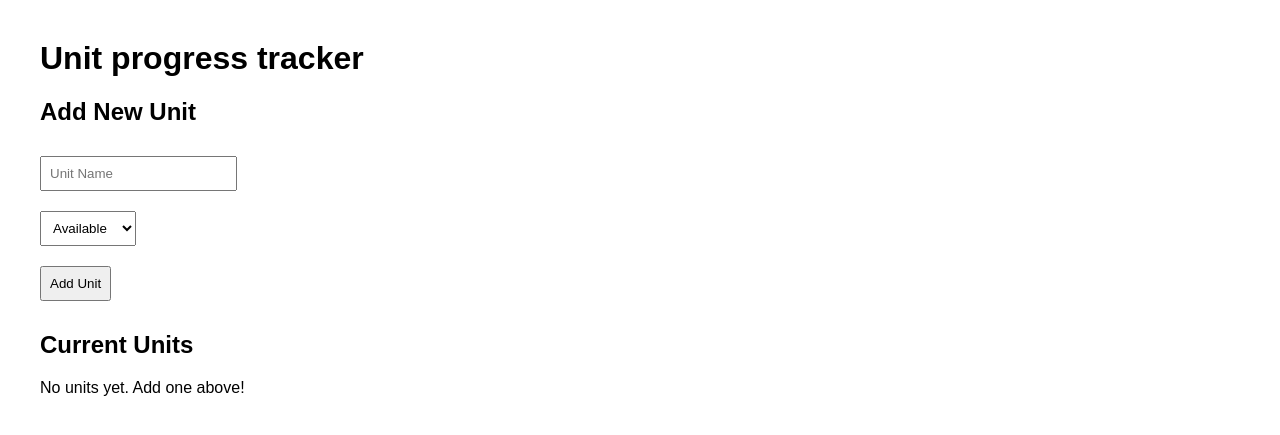
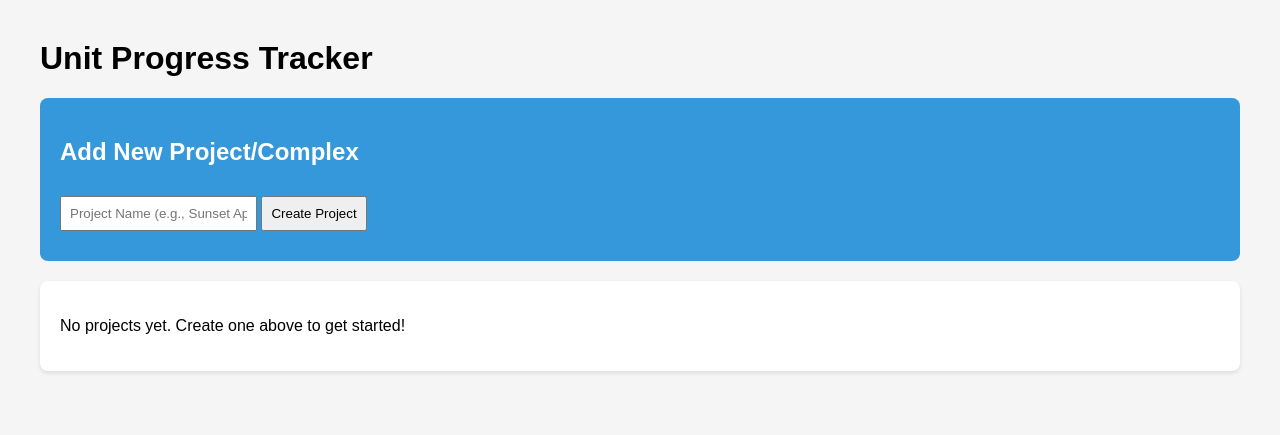
Before and after one commit to amadea989/unit-tracker, a Flask app: page / in a window 1280 px wide. Shown: the top 435 px of the page. Run offline with Flask 3, Linux system fonts and the light colour scheme.

Commit message:
Added project organization - units are now grooped by projects/complex

```diff
--- a/app.py
+++ b/app.py
@@ -5,48 +5,57 @@ app = Flask(__name__)
 # This is our "database" for now - just a list stored in memory
 # When you restart the app, this resets. We'll fix that later with a real database
 
-units = []
+projects = []
 
 # Route for the home page - handles GET requests (when you just visit the page)
 @app.route('/')
 def home():
 
     # render_template loads the HTML file and sends our 'units' list to it
-    return render_template ('index.html', units=units)
+    return render_template ('index.html', projects=projects)
 
-# Route for adding units - handles POST requests (when form is submitted)
-@app.route('/add', methods=['POST'])
-def add_unit():
-    # request.form gets the data from the form submission
-    # request.form['unit_name'] gets the value from the input with name="unit_name"
-    unit_name = request.form ['unit_name']
+# Route to add a new project
+@app.route('/add_project', methods=['POST'])
+def add_project():
+    project_name = request.form['project_name']
+
+    # Create new project with empty units list
+    new_project = {
+        'name': project_name,
+        'units': []  # Each project starts with no units
+    }
+
+    projects.append(new_project)
+    return redirect(url_for('home'))
+
+# Route to add a unit to a specific project
+# <int:project_id> means we expect the project's position in the list
+@app.route('/add_unit/<int:project_id>', methods=['POST'])
+def add_unit(project_id):
+    unit_name = request.form['unit_name']
     status = request.form['status']
-    # Create a dictionary (like an object) for this unit
+
+    # Create the unit
     new_unit = {
         'name': unit_name,
         'status': status
     }
 
-    # Add it to our unit list
-    units.append(new_unit)
+    # Add unit to the specific project's units list
+    if project_id < len(projects):
+        projects[project_id]['units'].append(new_unit)
 
-    # Redirect back to home page so user sees the updated list
-    # This prevents the "resubmit form" issue if user refreshes
     return redirect(url_for('home'))
 
-# Route for updating a unit's status
-# <int:unit_id> means we expect a number in the URL (the unit's position in the list)
-@app.route('/update/<int:unit_id>', methods=['POST'])
-def update_unit(unit_id):
-    # Get the new status from the form
+# Route to update a unit's status
+@app.route('/update/<int:project_id>/<int:unit_id>', methods=['POST'])
+def update_unit(project_id, unit_id):
     new_status = request.form['new_status']
 
-    # Update the unit at this position in our list
-    # unit_id is the index, so units[0] is first unit, units[1] is second, etc.
-    if unit_id < len(units):  # Make sure the unit_id exists
-        units[unit_id]['status'] = new_status
+    # Update the unit in the specific project
+    if project_id < len(projects) and unit_id < len(projects[project_id]['units']):
+        projects[project_id]['units'][unit_id]['status'] = new_status
 
-    # Redirect back to home to see the updated list
     return redirect(url_for('home'))
 
 # This runs the app in debug mode (shows errors, auto-reloads when you change code)
--- a/templates/index.html
+++ b/templates/index.html
@@ -3,52 +3,103 @@
     <head>
         <title>Unit Tracker</title>
         <style>
-            body { font-family: Arial; margin: 40px; }
-            input, select, button {margin: 10px 0; padding: 8px; }
+            body { font-family: Arial; margin: 40px; background-color: #f5f5f5; }
+            input, select, button { margin: 10px 0; padding: 8px; }
+            .project-section {
+                background: white;
+                padding: 20px;
+                margin: 20px 0;
+                border-radius: 8px;
+                box-shadow: 0 2px 4px rgba(0,0,0,0.1);
+            }
+            .project-header {
+                background: #2c3e50;
+                color: white;
+                padding: 10px;
+                border-radius: 4px;
+                margin-bottom: 15px;
+            }
+            table { width: 100%; border-collapse: collapse; margin: 10px 0; }
+            th { background: #34495e; color: white; padding: 10px; text-align: left; }
+            td { padding: 10px; border-bottom: 1px solid #ddd; }
+            .add-project-form {
+                background: #3498db;
+                color: white;
+                padding: 20px;
+                border-radius: 8px;
+                margin-bottom: 20px;
+            }
         </style>
     </head>
     <body>
-        <h1>Unit progress tracker</h1>
+        <h1>Unit Progress Tracker</h1>
 
-        <h2>Add New Unit</h2>
-        <form method="POST" action="/add">
-            <input type="text" name="unit_name" placeholder="Unit Name" required ><br>
+        <!-- Form to add new project -->
+        <div class="add-project-form">
+            <h2>Add New Project/Complex</h2>
+            <form method="POST" action="/add_project">
+                <input type="text" name="project_name" placeholder="Project Name (e.g., Sunset Apartments)" required>
+                <button type="submit">Create Project</button>
+            </form>
+        </div>
+
+        <!-- Display each project and its units -->
+        {% if projects %}
+            {% for project in projects %}
+            <div class="project-section">
+                <div class="project-header">
+                    <h2>{{ project.name }}</h2>
+                </div>
+
+                <!-- Form to add unit to THIS project -->
+                <h3>Add Unit to {{ project.name }}</h3>
+                <form method="POST" action="/add_unit/{{ loop.index0 }}">
+                    <input type="text" name="unit_name" placeholder="Unit Name/Number" required>
                     <select name="status">
                         <option value="Available">Available</option>
                         <option value="Viewing">Viewing</option>
                         <option value="Reserved">Reserved</option>
                         <option value="Sold">Sold</option>
-            </select><br>
+                    </select>
                     <button type="submit">Add Unit</button>
                 </form>
 
-        <h2>Current Units</h2>
-        {% if units %}
-        <table border="1" cellpadding ="10">
+                <!-- Display units in this project -->
+                <h3>Units ({{ project.units|length }})</h3>
+                {% if project.units %}
+                <table>
                     <tr>
-                <th> Unit Name</th>
+                        <th>Unit Name</th>
                         <th>Status</th>
-                <th>Action</th>
+                        <th>Update Status</th>
                     </tr>
-            {% for unit in units %}
+                    {% for unit in project.units %}
                     <tr>
-                <td>{{ unit.name}}</td>
-                <td>{{ unit.status}}</td>
+                        <td>{{ unit.name }}</td>
+                        <td><strong>{{ unit.status }}</strong></td>
                         <td>
-                    <form method="POST" action="/update/{{ loop.index0 }}" style="display:inline">
+                            <form method="POST" action="/update/{{ loop.index0 }}/{{ loop.index0 }}" style="display:inline">
                                 <select name="new_status">
-                            <option value = "Available">Available</option>
-                            <option value = "Viewing">Viewing</option>
-                            <option value = "Reserved">Reserved</option>
-                            <option value = "Sold">Sold</option>
+                                    <option value="Available">Available</option>
+                                    <option value="Viewing">Viewing</option>
+                                    <option value="Reserved">Reserved</option>
+                                    <option value="Sold">Sold</option>
                                 </select>
+                                <button type="submit">Update</button>
                             </form>
                         </td>
                     </tr>
                     {% endfor %}
                 </table>
                 {% else %}
-        <p>No units yet. Add one above!</p>
+                <p>No units in this project yet.</p>
+                {% endif %}
+            </div>
+            {% endfor %}
+        {% else %}
+        <div class="project-section">
+            <p>No projects yet. Create one above to get started!</p>
+        </div>
         {% endif %}
     </body>
 </html>
```
Lines whose indentation alone changed are shown as unchanged.
